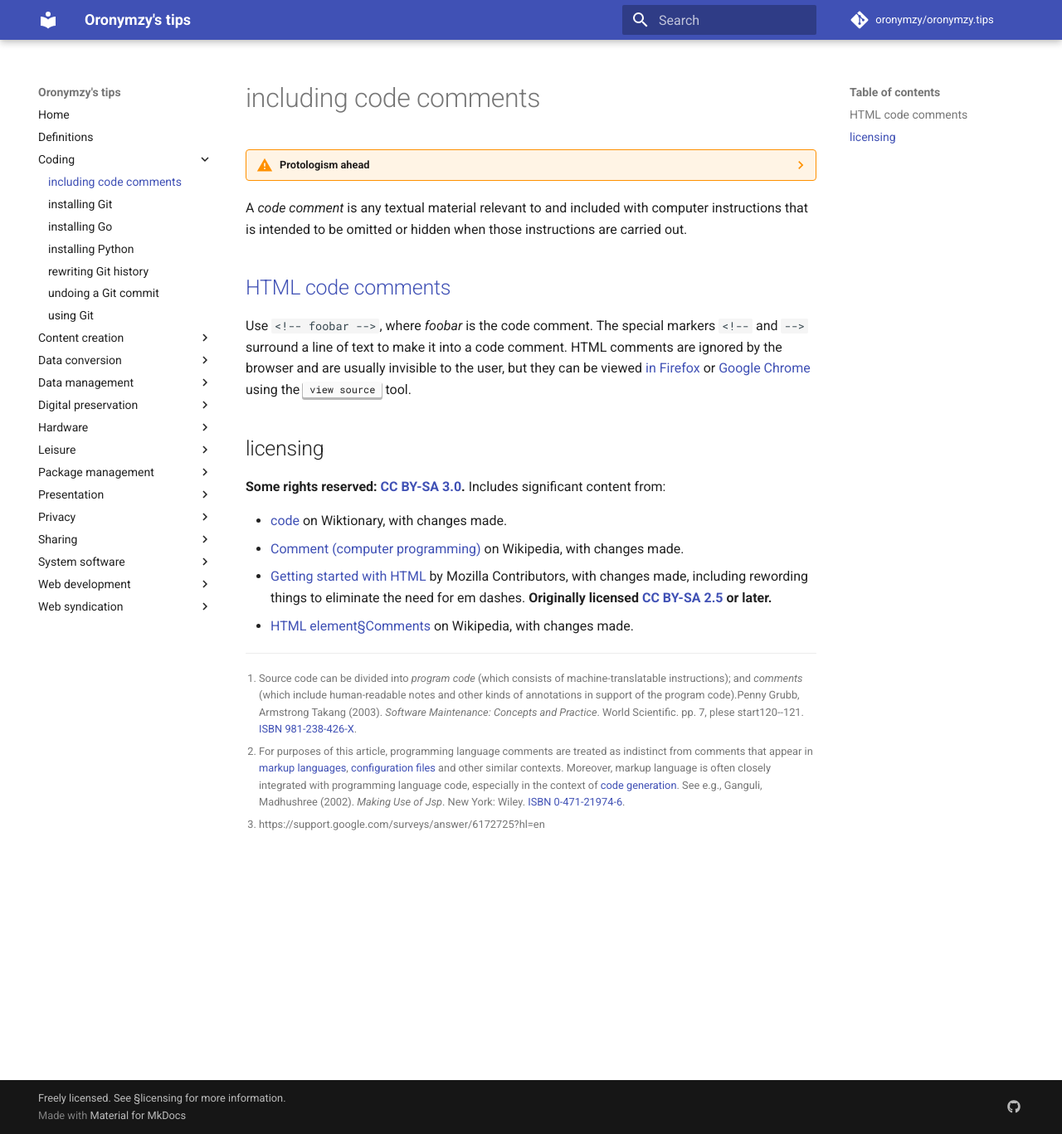
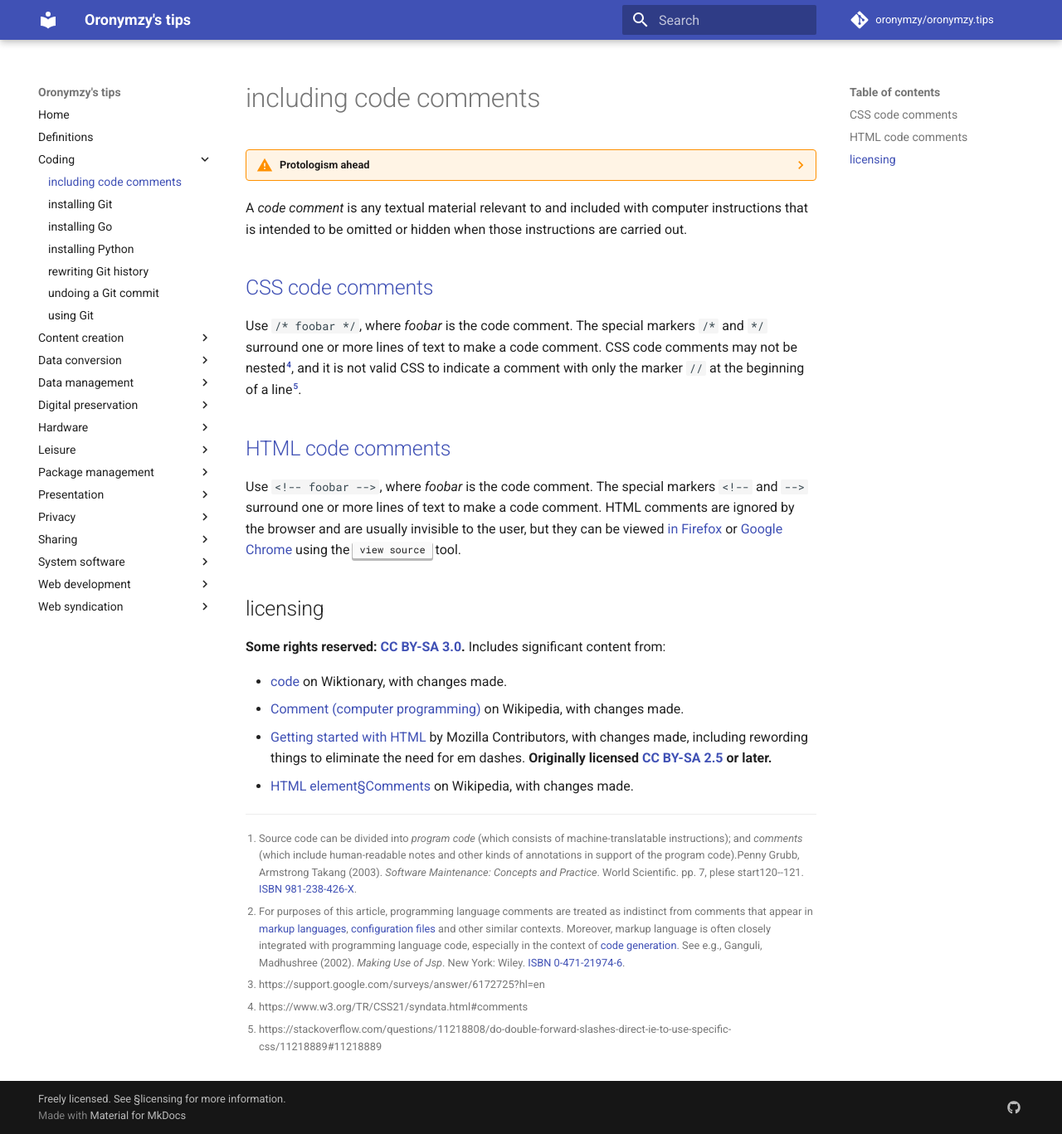
Before and after one commit to oronymzy/tips, an MkDocs documentation site: the page built from docs/incdcmt.md, in a window 1280 px wide and 1367 px high. Shown: the whole window at 83% size. Built offline with MkDocs 1.6.1 and Material for MkDocs 9.7.7, drawn with Linux system fonts in a browser that asks for light colours; comment, search, counter and statistics services are not loaded.

Commit message:
Add section, clarification, footnotes
Add 'CSS code comments' section.
Clarify that HTML comments are not restricted to a single line.
Add footnotes.

```diff
--- a/docs/incdcmt.md
+++ b/docs/incdcmt.md
@@ -16,8 +16,11 @@
 
 A *code comment* is any textual material relevant to and included with computer instructions that is intended to be omitted or hidden when those instructions are carried out.
 
+## [CSS code comments]
+Use `/* foobar */`, where *foobar* is the code comment. The special markers `/*` and `*/` surround one or more lines of text to make a code comment. CSS code comments may not be nested[^incdcmt4], and it is not valid CSS to indicate a comment with only the marker `//` at the beginning of a line[^incdcmt5].
+
 ## [HTML code comments]
-Use `<!-- foobar -->`, where *foobar* is the code comment. The special markers `<!--` and `-->` surround a line of text to make it into a code comment. HTML comments are ignored by the browser and are usually invisible to the user, but they can be viewed [in Firefox](https://developer.mozilla.org/en-US/docs/Tools/View_source) or [Google Chrome](https://support.google.com/surveys/answer/6172725?hl=en) using the ++"view source"++ tool.
+Use `<!-- foobar -->`, where *foobar* is the code comment. The special markers `<!--` and `-->` surround one or more lines of text to make a code comment. HTML comments are ignored by the browser and are usually invisible to the user, but they can be viewed [in Firefox](https://developer.mozilla.org/en-US/docs/Tools/View_source) or [Google Chrome](https://support.google.com/surveys/answer/6172725?hl=en) using the ++"view source"++ tool.
 
 ## licensing
 **Some rights reserved: [CC BY-SA 3.0](https://creativecommons.org/licenses/by-sa/3.0/).** Includes significant content from:
@@ -30,5 +33,8 @@ Use `<!-- foobar -->`, where *foobar* is the code comment. The special markers `
 [^incdcmt1]: Source code can be divided into *program code* (which consists of machine-translatable instructions); and *comments* (which include human-readable notes and other kinds of annotations in support of the program code).Penny Grubb, Armstrong Takang (2003). *Software Maintenance: Concepts and Practice*. World Scientific. pp. 7, plese start120--121. [ISBN](https://en.wikipedia.org/wiki/International_Standard_Book_Number) [981-238-426-X](https://en.wikipedia.org/wiki/Special:BookSources/981-238-426-X).
 [^incdcmt2]: For purposes of this article, programming language comments are treated as indistinct from comments that appear in [markup languages](https://en.wikipedia.org/wiki/Markup_language), [configuration files](https://en.wikipedia.org/wiki/Configuration_file) and other similar contexts. Moreover, markup language is often closely integrated with programming language code, especially in the context of [code generation](https://en.wikipedia.org/wiki/Automatic_programming). See e.g., Ganguli, Madhushree (2002). *Making Use of Jsp*. New York: Wiley. [ISBN](https://en.wikipedia.org/wiki/International_Standard_Book_Number) [0-471-21974-6](https://en.wikipedia.org/wiki/Special:BookSources/0-471-21974-6).
 [^incdcmt3]: https://support.google.com/surveys/answer/6172725?hl=en
+[^incdcmt4]: https://www.w3.org/TR/CSS21/syndata.html#comments
+[^incdcmt5]: https://stackoverflow.com/questions/11218808/do-double-forward-slashes-direct-ie-to-use-specific-css/11218889#11218889
 
+[CSS code comments]: https://developer.mozilla.org/en-US/docs/Web/CSS/Comments
 [HTML code comments]: https://en.wikipedia.org/wiki/HTML_element#Comments
```
